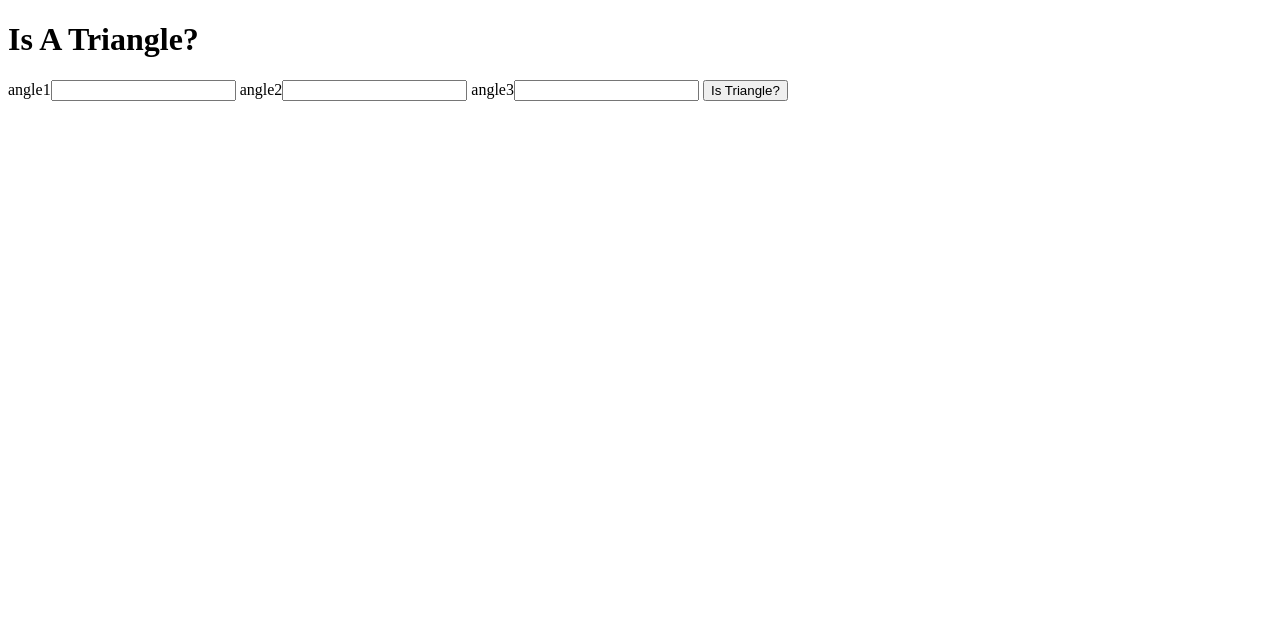
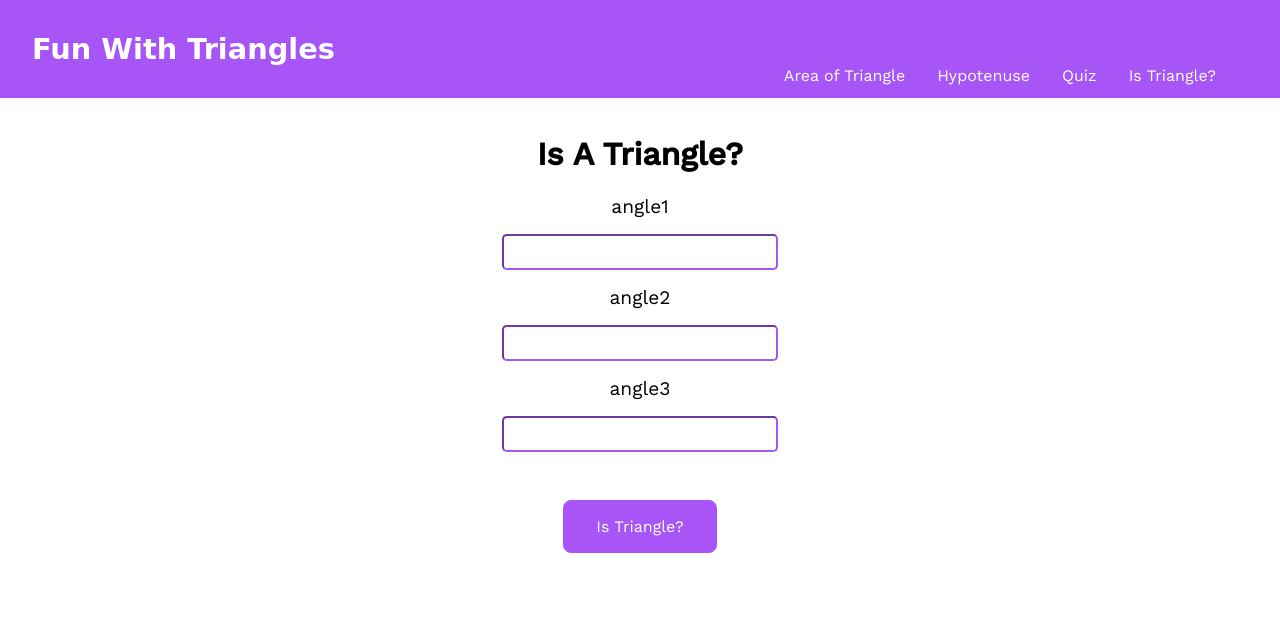
Before and after one commit to BhumikaSingh-27/neogcamp-learn-triangles, a plain HTML site: page isTriangle.html in a window 1280 px wide. Drawn offline with nearby package versions, Linux system fonts and the light colour scheme; a web font is replaced by a local one.

Commit message:
style: applied

```diff
--- a/isTriangle.html
+++ b/isTriangle.html
@@ -6,17 +6,30 @@
     <meta http-equiv="X-UA-Compatible" content="IE=edge">
     <meta name="viewport" content="width=device-width, initial-scale=1.0">
     <title>Is a Triangle?</title>
+    <link rel="stylesheet" href="style.css">
 </head>
 
 <body>
-    <h1>Is A Triangle?</h1>
+    <nav>
+        <span><h1>Fun With Triangles</h1></span>
+        <a href="isTriangle.html">Is Triangle?</a>
 
-    <label for="angle1">angle1</label><input type="number" class="angle-input" />
-    <label for="angle2">angle2</label><input type="number" class="angle-input" />
-    <label for="angle3">angle3</label><input type="number" class="angle-input" />
-    <button id="isTriangle-btn">Is Triangle?</button>
-    <div id="output"></div>
+        <a href="quiz.html">Quiz</a>
 
+        <a href="hypotenuse.html">Hypotenuse</a>
+
+        <a href="area.html">Area of Triangle</a>
+    </nav>
+
+    <div class="container">
+        <h1>Is A Triangle?</h1>
+
+        <label for="angle1">angle1</label><input type="number" class="angle-input" />
+        <label for="angle2">angle2</label><input type="number" class="angle-input" />
+        <label for="angle3">angle3</label><input type="number" class="angle-input" />
+        <button id="isTriangle-btn">Is Triangle?</button>
+        <h2 id="output">
+    </div>
 </body>
 <script type="text/javascript" src="isTriangle.js"></script>
 
--- /dev/null
+++ b/style.css
@@ -0,0 +1,82 @@
+@import url('https://fonts.googleapis.com/css2?family=Courgette&family=Montserrat+Alternates&family=Nunito+Sans:wght@300;700&family=Poor+Story&family=Prompt:ital,wght@0,400;1,300&family=Saira+Extra+Condensed:wght@300&family=Stick+No+Bills:wght@300;600&family=Work+Sans:wght@400;500&display=swap');
+@import url('https://fonts.googleapis.com/css2?family=Courgette&family=Megrim&family=Montserrat+Alternates&family=Nunito+Sans:wght@300;700&family=Poor+Story&family=Prompt:ital,wght@0,400;1,300&family=Rampart+One&family=Saira+Extra+Condensed:wght@300&family=Stick+No+Bills:wght@300;600&family=Work+Sans:wght@400;500&display=swap');
+
+body {
+    margin: 0px;
+    display: block;
+    font-family: 'Work Sans', sans-serif;
+}
+
+:root {
+    --primary-color: #a855f7;
+}
+
+nav {
+    background-color: var(--primary-color);
+    padding: 2rem;
+    color: white;
+
+}
+
+span {
+
+    font-family: "Megrim", cursive;
+    margin: auto;
+    font-size: larger;
+}
+span h1{
+
+    margin: 0px;
+}
+a {
+    float: right;
+    padding-right: 2rem;
+    color: white;
+    text-decoration: none;
+
+}
+
+div h2{
+
+}
+.container {
+    width: 30%;
+    margin: auto;
+    padding: 1rem 8rem;
+    display: block;
+    text-align: center;
+
+
+}
+.quiz-container{
+    padding: 0rem;
+
+}
+label {
+    font-size: larger;
+    display: block;
+
+}
+
+input {
+    width: 50%;
+    margin: 1rem;
+    height: 2rem;
+    width: 15rem;
+    border-radius: 0.3rem;
+    font-size: 1rem;
+    padding: 0rem 1rem;
+    border-color: var(--primary-color);
+}
+
+button {
+    margin: 2rem;
+    padding: 1rem 2rem;
+    border: 1px solid var(--primary-color);
+    border-radius: 0.5rem;
+    background-color: var(--primary-color);
+    font-family: 'Work Sans', sans-serif;
+    font-size: 1rem;
+    /* font-weight: bold; */
+    color:white;
+}
```
Also changed, not shown: area.html (+1 -2 lines), hypotenuse.html (+15 -3 lines), quiz.html (+19 -6 lines).
